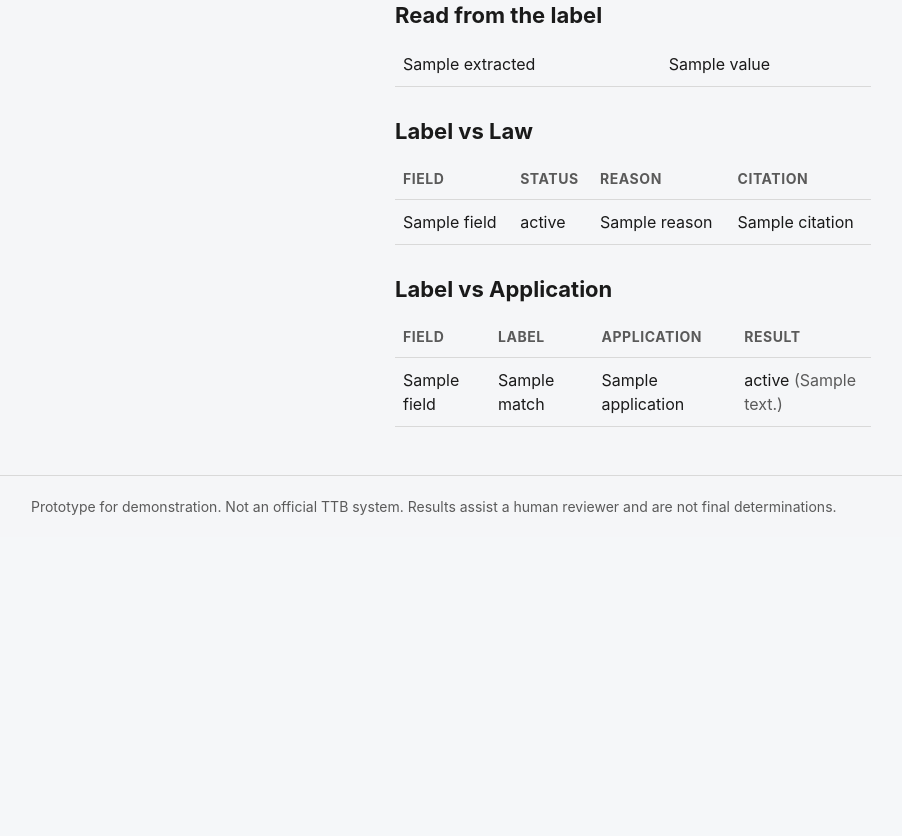
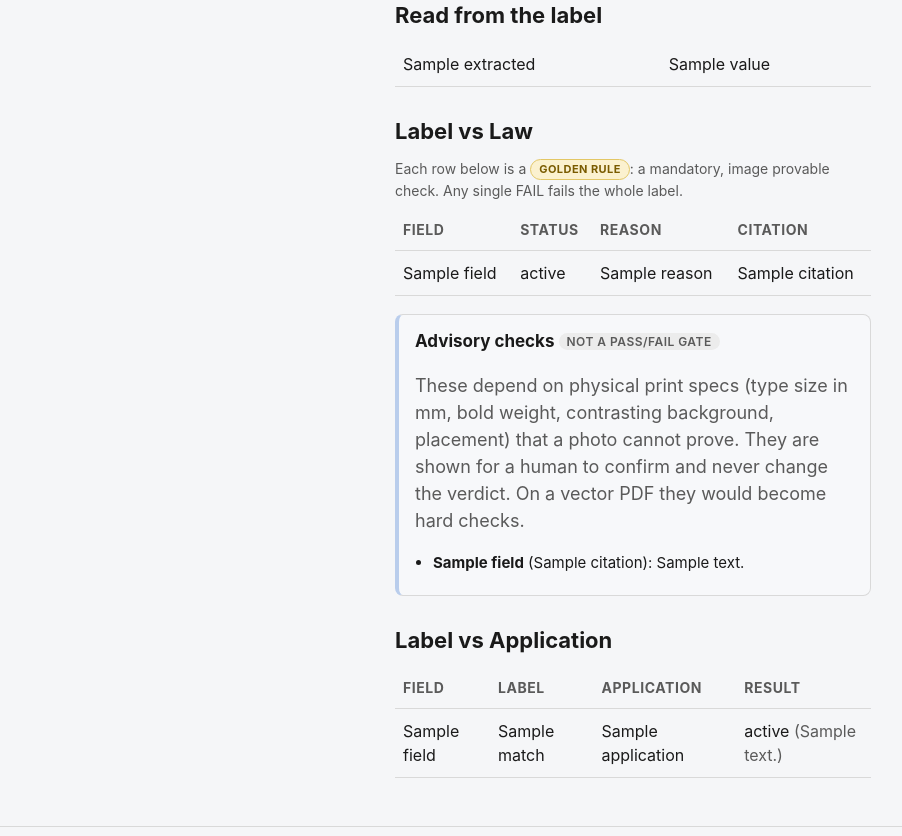
Before and after one commit to Hvoegeli/ttb-label-verifier, a FastAPI app: template app/templates/result.html in a window 1280 px wide. Shown: the part 375-1211 px from the top of the page, without its empty margins (189-1091 px from the left). Before the commit the page ends 890 px from the top, so only its background shows below. Run offline with FastAPI, Linux system fonts and the light colour scheme; the template is opened without the code that fills it: most values are stand-ins (such as "Sample title", 1, 10 or a date in 2020); some libraries are stand-ins or nearby versions.

Commit message:
feat: badge mandatory checks as Golden Rules; surface Tier 2 as advisory
Add a golden flag to RuleOutcome (every mandatory rule is a Golden Rule, hard
gate). The result page badges those five checks and renders the Tier 2 warning
note (type size, bold, contrasting background, placement) as an explicit
advisory that never changes the verdict, since a photo cannot prove physical
print specs. Locks the behavior with a render test.

Co-Authored-By: Claude Opus 4.8 (1M context) <noreply@anthropic.com>

```diff
--- a/app/main.py
+++ b/app/main.py
@@ -178,6 +178,14 @@ async def verify(
         overall = overall_verdict(outcomes, fields.overall_legible)
         note = None
 
+    # Advisory (Tier 2) notes: format/size/placement checks a photo cannot prove.
+    # Surfaced for a human, never a pass/fail gate. Pulled from rule detail.
+    advisories = [
+        {"field": o.field, "text": o.detail["tier2_advisory"], "citation": o.citation}
+        for o in outcomes
+        if o.detail and o.detail.get("tier2_advisory")
+    ]
+
     # Optional match check: compare the label against a mock application (JSON).
     match_rows = None
     match_error = None
@@ -208,6 +216,7 @@ async def verify(
         "extracted": extracted,
         "match": match_rows,
         "match_error": match_error,
+        "advisories": advisories or None,
         "note": note,
         "processing_ms": processing_ms,
         "cost_usd": extraction.cost_usd,
--- a/app/rules/base.py
+++ b/app/rules/base.py
@@ -20,6 +20,10 @@ class RuleOutcome:
     reason: str         # plain-language explanation
     citation: str       # controlling CFR section
     detail: dict | None = None  # optional extra (diffs, advisory notes, lists)
+    # A Golden Rule is a mandatory, image-provable hard gate: any single FAIL
+    # fails the whole label. Advisory checks (golden=False) inform a human but
+    # never auto-fail. Every mandatory rule in this engine is golden.
+    golden: bool = True
 
     def as_row(self) -> dict:
         """Flatten for template rendering."""
@@ -28,6 +32,7 @@ class RuleOutcome:
             "status": self.status,
             "reason": self.reason,
             "citation": self.citation,
+            "golden": self.golden,
         }
 
 
--- a/app/static/style.css
+++ b/app/static/style.css
@@ -107,6 +107,20 @@ table.fields th { font-size: 14px; text-transform: uppercase; letter-spacing: 0.
 .row-mismatch td:last-child { color: var(--fail); font-weight: 700; }
 .row-na td:last-child { color: var(--review); font-weight: 700; }
 
+/* Golden Rule badge (mandatory hard gates) + advisory callout */
+.legend { font-size: 14px; margin: 0 0 8px; }
+.badge-golden {
+  display: inline-block; background: #fbf1cf; color: #7a5b00;
+  border: 1px solid #e3c766; border-radius: 999px;
+  font-size: 11px; font-weight: 700; text-transform: uppercase;
+  letter-spacing: 0.04em; padding: 1px 8px; vertical-align: middle;
+}
+.advisory { background: #f7f8fa; border: 1px solid var(--line); border-left: 4px solid #b9cdec; border-radius: 8px; padding: 14px 16px; margin: 18px 0; }
+.advisory h3 { margin: 0 0 6px; font-size: 17px; }
+.advisory-tag { font-size: 12px; font-weight: 600; text-transform: uppercase; letter-spacing: 0.04em; color: var(--muted); background: #ececec; border-radius: 999px; padding: 1px 8px; vertical-align: middle; }
+.advisory ul { margin: 8px 0 0; padding-left: 18px; font-size: 15px; }
+.advisory li { margin-bottom: 6px; }
+
 .nav-stats { margin-left: auto; color: #fff; text-decoration: none; font-size: 15px; opacity: 0.9; }
 .nav-stats:hover { text-decoration: underline; }
 
--- a/app/templates/result.html
+++ b/app/templates/result.html
@@ -36,6 +36,7 @@
 
     <h2>Label vs Law</h2>
     {% if result.fields %}
+    <p class="muted legend">Each row below is a <span class="badge-golden">Golden Rule</span>: a mandatory, image provable check. Any single FAIL fails the whole label.</p>
     <table class="fields">
       <thead>
         <tr><th>Field</th><th>Status</th><th>Reason</th><th>Citation</th></tr>
@@ -43,7 +44,7 @@
       <tbody>
         {% for f in result.fields %}
         <tr class="row-{{ f.status|lower|replace(' ', '-') }}">
-          <td>{{ f.name }}</td>
+          <td>{{ f.name }}{% if f.golden %} <span class="badge-golden" title="Mandatory hard gate">Golden Rule</span>{% endif %}</td>
           <td>{{ f.status }}</td>
           <td>{{ f.reason }}</td>
           <td>{{ f.citation }}</td>
@@ -53,6 +54,18 @@
     </table>
     {% else %}
     <p class="muted">Compliance checks are added in the next task groups.</p>
+    {% endif %}
+
+    {% if result.advisories %}
+    <div class="advisory">
+      <h3>Advisory checks <span class="advisory-tag">not a pass/fail gate</span></h3>
+      <p class="muted">These depend on physical print specs (type size in mm, bold weight, contrasting background, placement) that a photo cannot prove. They are shown for a human to confirm and never change the verdict. On a vector PDF they would become hard checks.</p>
+      <ul>
+        {% for a in result.advisories %}
+        <li><strong>{{ a.field }}</strong> ({{ a.citation }}): {{ a.text }}</li>
+        {% endfor %}
+      </ul>
+    </div>
     {% endif %}
 
     {% if result.match_error %}
```
Also changed, not shown: tests/test_app.py (+12 -0 lines).
